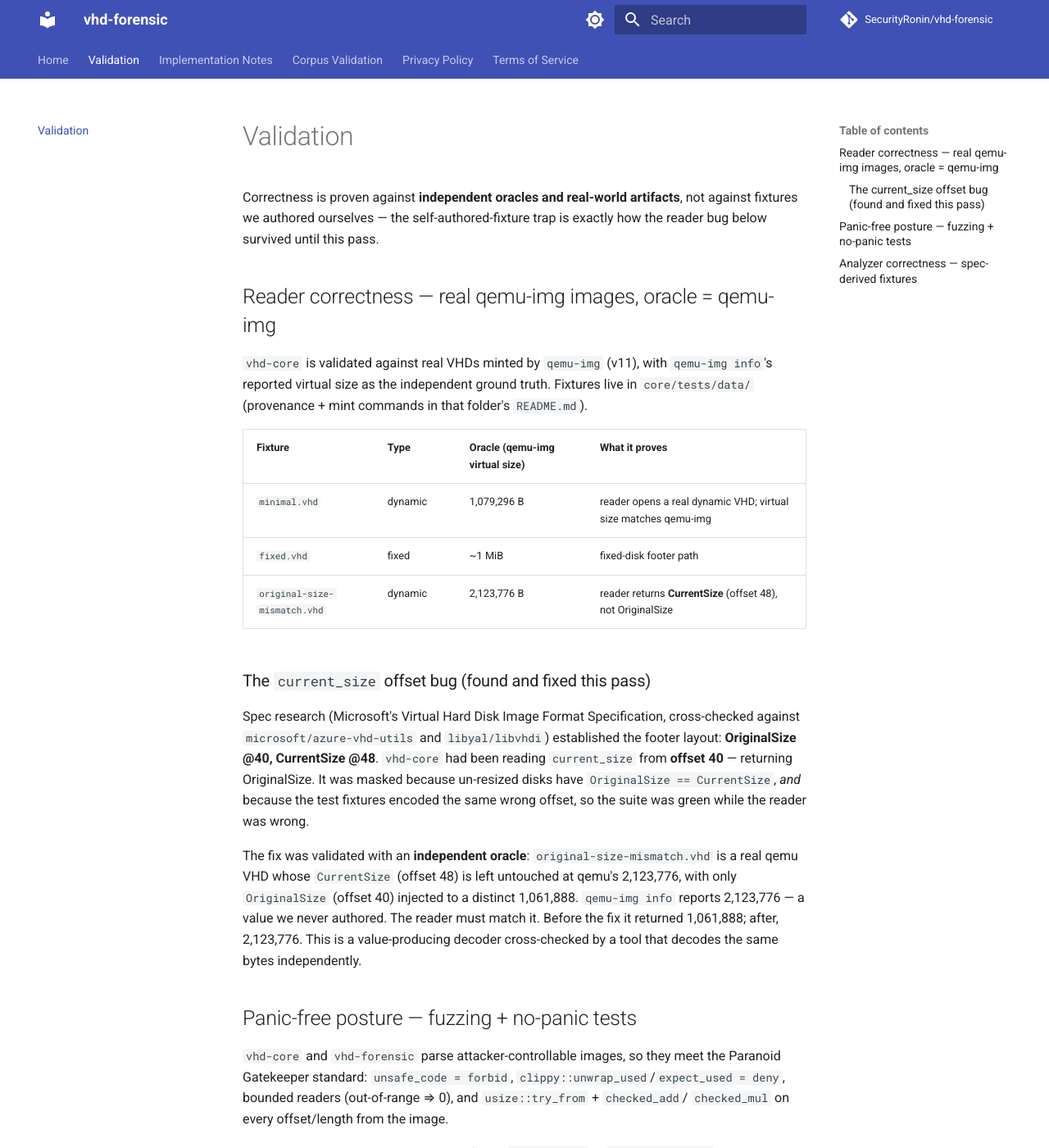
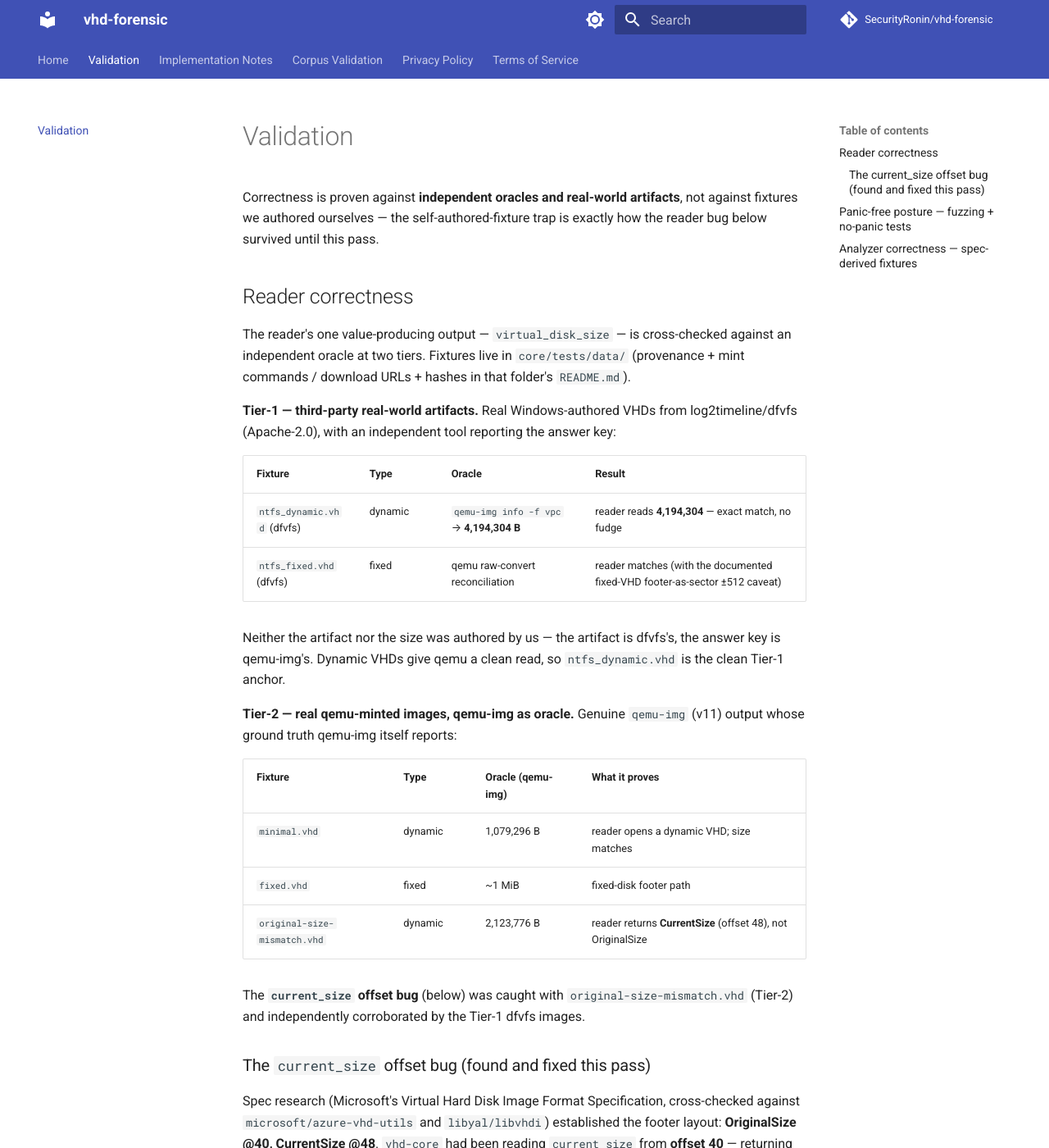
Before and after one commit to SecurityRonin/vhd-forensic, an MkDocs documentation site: the page built from docs/validation.md, in a window 1280 px wide and 1400 px high. Shown: the whole window at 82% size. Built offline with MkDocs 1.6.1 and Material for MkDocs 9.7.7, drawn with Linux system fonts in a browser that asks for light colours; comment, search, counter and statistics services are not loaded.

Commit message:
test(validation): Tier-1 — real dfvfs third-party VHDs, independent oracle
Elevate the reader validation from Tier-2 (self-minted qemu images) to Tier-1:
add core/tests/data/ntfs_dynamic.vhd — a real Windows-authored dynamic NTFS VHD
from log2timeline/dfvfs (Apache-2.0, sha256 de48673c…). qemu-img -f vpc reports its
virtual size as 4,194,304 (an independent answer key we did not author); vhd-core
reads exactly 4,194,304, Dynamic — clean match, no fixed-VHD ±512 fudge. Document
both dfvfs artifacts' provenance in tests/data/README.md (was only a code comment)
and lead docs/validation.md with the Tier-1 evidence, honestly tiering the minted
images as Tier-2. Exclude the fixture dirs from the published crate (lean package).

Legacy-VHD public CTF images are scarce (CTFs use VHDX); the forensic-library
corpora (dfvfs / libyal-libvhdi) are the right Tier-1 source.

Co-Authored-By: Claude Opus 4.8 <noreply@anthropic.com>

```diff
--- a/docs/validation.md
+++ b/docs/validation.md
@@ -4,17 +4,35 @@ Correctness is proven against **independent oracles and real-world artifacts**,
 against fixtures we authored ourselves — the self-authored-fixture trap is exactly
 how the reader bug below survived until this pass.
 
-## Reader correctness — real qemu-img images, oracle = qemu-img
+## Reader correctness
 
-`vhd-core` is validated against real VHDs minted by `qemu-img` (v11), with
-`qemu-img info`'s reported virtual size as the independent ground truth. Fixtures
-live in `core/tests/data/` (provenance + mint commands in that folder's `README.md`).
+The reader's one value-producing output — `virtual_disk_size` — is cross-checked
+against an independent oracle at two tiers. Fixtures live in `core/tests/data/`
+(provenance + mint commands / download URLs + hashes in that folder's `README.md`).
 
-| Fixture | Type | Oracle (qemu-img virtual size) | What it proves |
+**Tier-1 — third-party real-world artifacts.** Real Windows-authored VHDs from
+log2timeline/dfvfs (Apache-2.0), with an independent tool reporting the answer key:
+
+| Fixture | Type | Oracle | Result |
 |---|---|---|---|
-| `minimal.vhd` | dynamic | 1,079,296 B | reader opens a real dynamic VHD; virtual size matches qemu-img |
+| `ntfs_dynamic.vhd` (dfvfs) | dynamic | `qemu-img info -f vpc` → **4,194,304 B** | reader reads **4,194,304** — exact match, no fudge |
+| `ntfs_fixed.vhd` (dfvfs) | fixed | qemu raw-convert reconciliation | reader matches (with the documented fixed-VHD footer-as-sector ±512 caveat) |
+
+Neither the artifact nor the size was authored by us — the artifact is dfvfs's, the
+answer key is qemu-img's. Dynamic VHDs give qemu a clean read, so `ntfs_dynamic.vhd`
+is the clean Tier-1 anchor.
+
+**Tier-2 — real qemu-minted images, qemu-img as oracle.** Genuine `qemu-img` (v11)
+output whose ground truth qemu-img itself reports:
+
+| Fixture | Type | Oracle (qemu-img) | What it proves |
+|---|---|---|---|
+| `minimal.vhd` | dynamic | 1,079,296 B | reader opens a dynamic VHD; size matches |
 | `fixed.vhd` | fixed | ~1 MiB | fixed-disk footer path |
 | `original-size-mismatch.vhd` | dynamic | 2,123,776 B | reader returns **CurrentSize** (offset 48), not OriginalSize |
+
+The **`current_size` offset bug** (below) was caught with `original-size-mismatch.vhd`
+(Tier-2) and independently corroborated by the Tier-1 dfvfs images.
 
 ### The `current_size` offset bug (found and fixed this pass)
 
```
Also changed, not shown: 4 other files.
